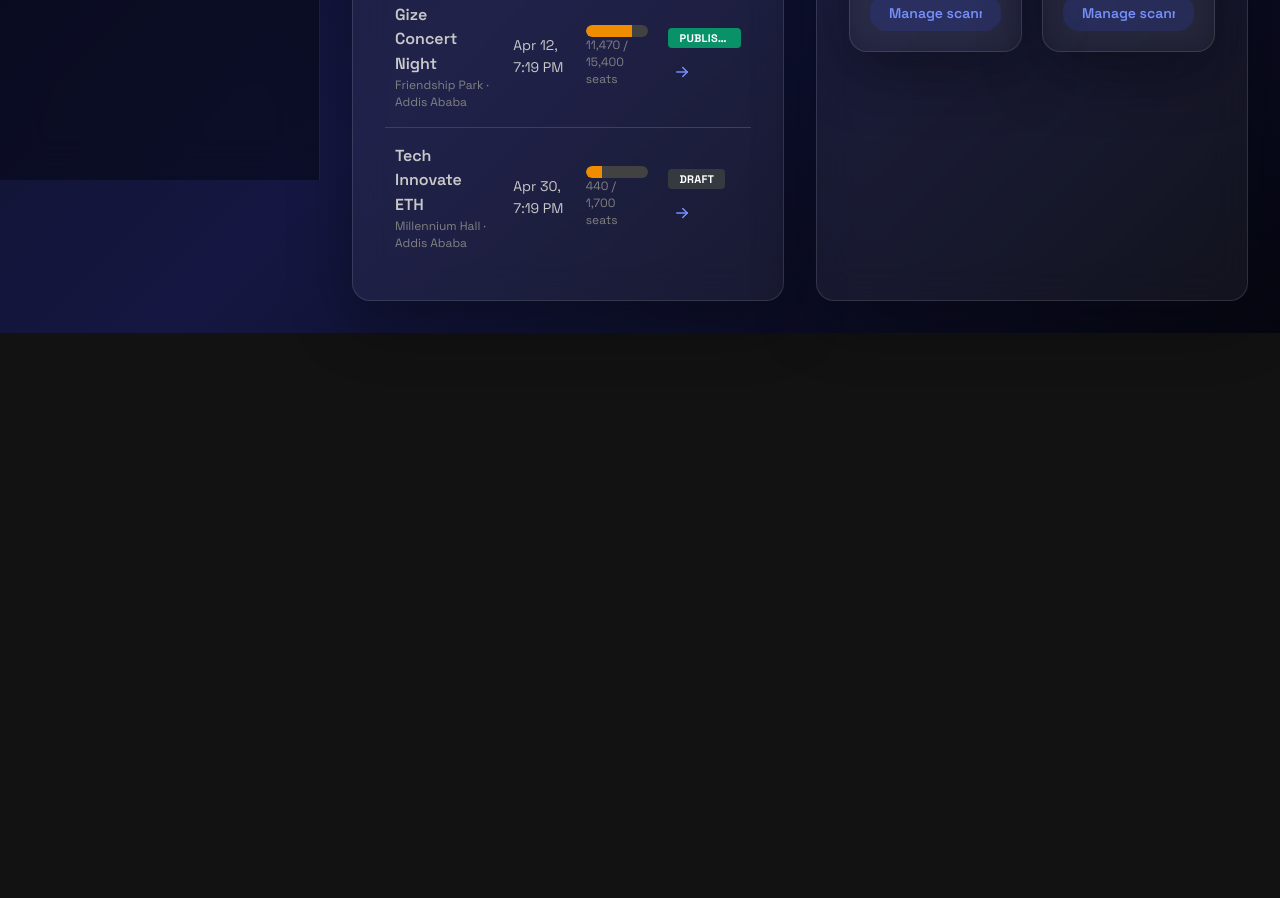
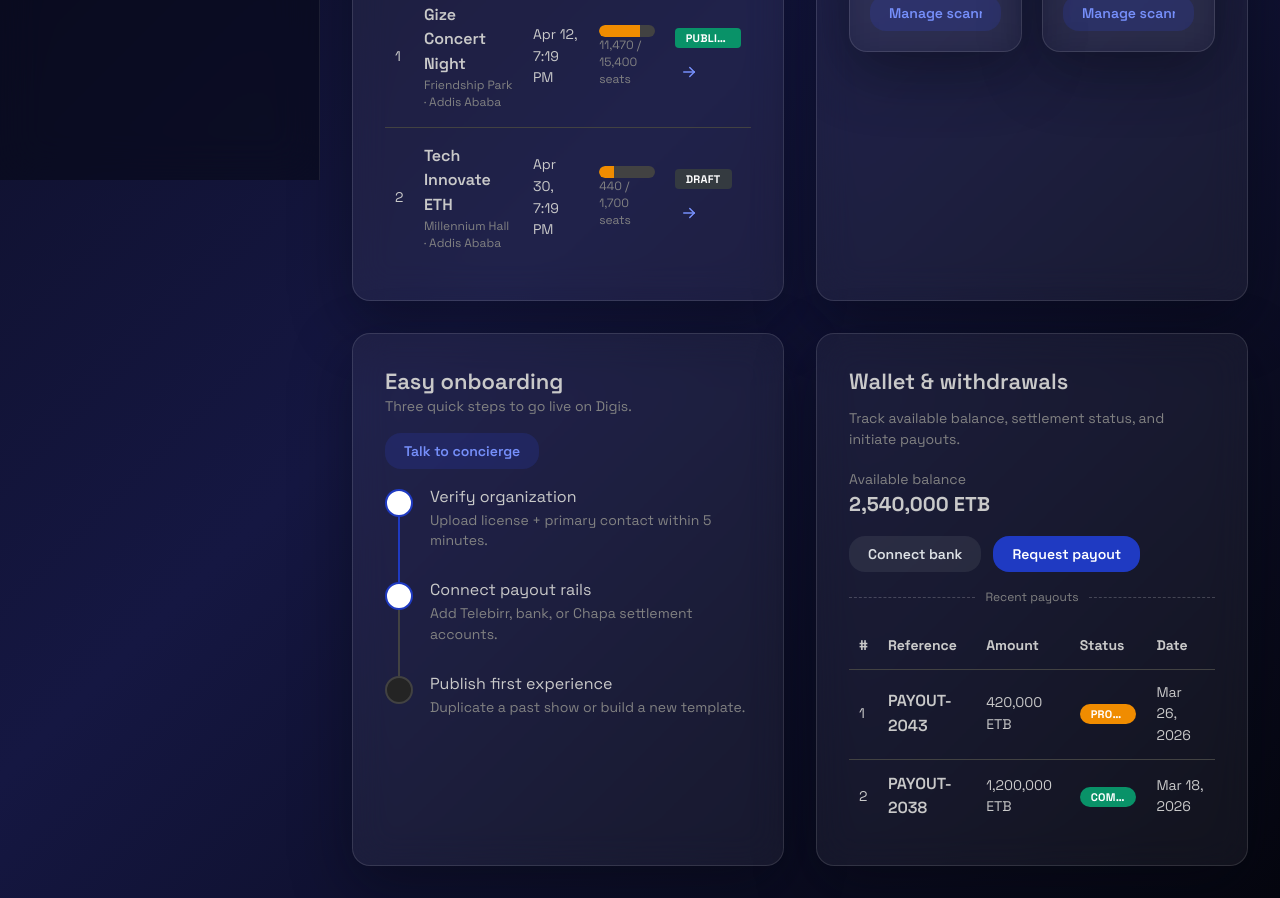
Before and after one commit to abelasnakem/Event-Ticketing, a React (Vite) app: page /organizer in a window 1280 px wide. Shown: the part 620-1518 px from the top of the page. Before the commit the page ends 953 px from the top, so only its background shows below. Built offline with nearby package versions, Linux system fonts and the light colour scheme.

Commit message:
refactor: update project branding and enhance event management features

```diff
--- a/index.html
+++ b/index.html
@@ -4,7 +4,7 @@
     <meta charset="UTF-8" />
     <link rel="icon" type="image/svg+xml" href="/favicon.svg" />
     <meta name="viewport" content="width=device-width, initial-scale=1.0" />
-    <title>event-ticketing</title>
+    <title>Digis</title>
   </head>
   <body>
     <div id="root"></div>
--- a/package.json
+++ b/package.json
@@ -17,6 +17,7 @@
     "@tabler/icons-react": "^3.41.0",
     "copy-to-clipboard": "^3.3.3",
     "dayjs": "^1.11.20",
+    "html-to-image": "^1.11.13",
     "qrcode.react": "^4.2.0",
     "react": "^19.2.4",
     "react-dom": "^19.2.4",
--- a/src/components/admin/AdminLayout.tsx
+++ b/src/components/admin/AdminLayout.tsx
@@ -32,7 +32,7 @@ export default function AdminLayout() {
           <Group>
             <Burger opened={opened} onClick={toggle} hiddenFrom="md" size="sm" color="#f5f6fa" />
             <Text fw={700} fz="lg">
-              EthioTix Admin
+              Digis Admin
             </Text>
             <Badge radius="sm" variant="light" color="nightfall">
               Beta
--- a/src/components/organizer/OrganizerLayout.tsx
+++ b/src/components/organizer/OrganizerLayout.tsx
@@ -41,7 +41,7 @@ export default function OrganizerLayout() {
           <Group gap="md" align="center">
             <Burger opened={opened} onClick={toggle} hiddenFrom="lg" color="#f5f6fa" size="sm" />
             <div>
-              <Text fw={700}>EthioTix Studio</Text>
+              <Text fw={700}>Digis Studio</Text>
               <Text size="sm" c="dimmed">
                 Organizer mode
               </Text>
--- a/src/data/organizerEvents.ts
+++ b/src/data/organizerEvents.ts
@@ -24,6 +24,8 @@ export type OrganizerEvent = {
   datetime: string;
   status: 'Draft' | 'Published' | 'Live';
   link: string;
+  bannerUrl?: string;
+  brandColor?: string;
   tickets: TicketTier[];
   scanners: ScannerDevice[];
 };
@@ -36,7 +38,9 @@ export const organizerEvents: OrganizerEvent[] = [
     venue: 'Friendship Park',
     datetime: dayjs().add(14, 'day').toISOString(),
     status: 'Published',
-    link: 'https://ethiotix.com/e/evt-gize-2045',
+    link: 'https://digis.events/e/evt-gize-2045',
+    bannerUrl: 'https://images.unsplash.com/photo-1506157786151-b8491531f063?auto=format&fit=crop&w=900&q=80',
+    brandColor: '#ff6b6b',
     tickets: [
       { id: 'regular', label: 'Regular', price: 700, total: 12000, sold: 9230 },
       { id: 'vip', label: 'VIP', price: 2200, total: 3000, sold: 1980 },
@@ -54,7 +58,9 @@ export const organizerEvents: OrganizerEvent[] = [
     venue: 'Millennium Hall',
     datetime: dayjs().add(32, 'day').toISOString(),
     status: 'Draft',
-    link: 'https://ethiotix.com/e/evt-tech-5123',
+    link: 'https://digis.events/e/evt-tech-5123',
+    bannerUrl: 'https://images.unsplash.com/photo-1515165562835-c4c1bfa5c0b0?auto=format&fit=crop&w=900&q=80',
+    brandColor: '#4dabf7',
     tickets: [
       { id: 'regular', label: 'General', price: 950, total: 1500, sold: 400 },
       { id: 'vip', label: 'Founder Pass', price: 3200, total: 200, sold: 40 },
--- a/src/pages/admin/Dashboard.tsx
+++ b/src/pages/admin/Dashboard.tsx
@@ -62,6 +62,7 @@ export default function Dashboard() {
           <Table striped highlightOnHover verticalSpacing="sm">
             <Table.Thead>
               <Table.Tr>
+                <Table.Th>#</Table.Th>
                 <Table.Th>Ticket</Table.Th>
                 <Table.Th>Event</Table.Th>
                 <Table.Th>Reason</Table.Th>
@@ -70,8 +71,9 @@ export default function Dashboard() {
               </Table.Tr>
             </Table.Thead>
             <Table.Tbody>
-              {fraudRows.map((row) => (
+              {fraudRows.map((row, index) => (
                 <Table.Tr key={row.ticket}>
+                  <Table.Td>{index + 1}</Table.Td>
                   <Table.Td>
                     <Text ff="monospace">{row.ticket}</Text>
                   </Table.Td>
--- a/src/pages/admin/EventsManagement.tsx
+++ b/src/pages/admin/EventsManagement.tsx
@@ -65,6 +65,7 @@ export default function EventsManagement() {
         <Table verticalSpacing="md" horizontalSpacing="lg" highlightOnHover>
           <Table.Thead>
             <Table.Tr>
+              <Table.Th>#</Table.Th>
               <Table.Th>Event</Table.Th>
               <Table.Th>Organizer</Table.Th>
               <Table.Th>Tickets</Table.Th>
@@ -74,8 +75,9 @@ export default function EventsManagement() {
             </Table.Tr>
           </Table.Thead>
           <Table.Tbody>
-            {filtered.map((event) => (
+            {filtered.map((event, index) => (
               <Table.Tr key={event.id}>
+                <Table.Td>{index + 1}</Table.Td>
                 <Table.Td>
                   <Text fw={600}>{event.name}</Text>
                   <Text size="xs" ff="monospace" c="dimmed">
--- a/src/pages/organizer/OrganizerDashboard.tsx
+++ b/src/pages/organizer/OrganizerDashboard.tsx
@@ -1,4 +1,4 @@
-import { ActionIcon, Badge, Button, Card, Group, Progress, SimpleGrid, Table, Text, ThemeIcon, Title } from '@mantine/core';
+import { ActionIcon, Badge, Button, Card, Divider, Group, Progress, SimpleGrid, Stack, Table, Text, ThemeIcon, Timeline, Title } from '@mantine/core';
 import { IconArrowRight, IconCalendarEvent, IconDeviceMobile, IconTicket, IconUsers } from '@tabler/icons-react';
 import dayjs from 'dayjs';
 import { useNavigate } from 'react-router-dom';
@@ -26,6 +26,11 @@ const statsConfig = [
     icon: IconDeviceMobile,
     color: 'violet',
   },
+];
+
+const payoutHistory = [
+  { id: 'PAYOUT-2043', amount: '420,000 ETB', status: 'Processing', date: 'Mar 26, 2026' },
+  { id: 'PAYOUT-2038', amount: '1,200,000 ETB', status: 'Completed', date: 'Mar 18, 2026' },
 ];
 
 export default function OrganizerDashboard() {
@@ -83,6 +88,7 @@ export default function OrganizerDashboard() {
           <Table verticalSpacing="md" highlightOnHover>
             <Table.Thead>
               <Table.Tr>
+                <Table.Th>#</Table.Th>
                 <Table.Th>Event</Table.Th>
                 <Table.Th>Date</Table.Th>
                 <Table.Th>Fill rate</Table.Th>
@@ -90,13 +96,14 @@ export default function OrganizerDashboard() {
               </Table.Tr>
             </Table.Thead>
             <Table.Tbody>
-              {organizerEvents.map((event) => {
+              {organizerEvents.map((event, index) => {
                 const total = event.tickets.reduce((sum, tier) => sum + tier.total, 0);
                 const sold = event.tickets.reduce((sum, tier) => sum + tier.sold, 0);
                 const progress = Math.round((sold / total) * 100);
 
                 return (
                   <Table.Tr key={event.id}>
+                    <Table.Td>{index + 1}</Table.Td>
                     <Table.Td>
                       <Text fw={600}>{event.name}</Text>
                       <Text size="xs" c="dimmed">
@@ -154,6 +161,93 @@ export default function OrganizerDashboard() {
           </SimpleGrid>
         </Card>
       </SimpleGrid>
+
+      <SimpleGrid cols={{ base: 1, lg: 2 }} spacing="xl" mt="xl">
+        <Card className="glass-panel" padding="xl">
+          <Group justify="space-between" align="center" mb="lg">
+            <div>
+              <Title order={3}>Easy onboarding</Title>
+              <Text size="sm" c="dimmed">
+                Three quick steps to go live on Digis.
+              </Text>
+            </div>
+            <Button variant="light" radius="lg">
+              Talk to concierge
+            </Button>
+          </Group>
+          <Timeline active={1} bulletSize={28} lineWidth={2} color="nightfall">
+            <Timeline.Item title="Verify organization">
+              <Text size="sm" c="dimmed">
+                Upload license + primary contact within 5 minutes.
+              </Text>
+            </Timeline.Item>
+            <Timeline.Item title="Connect payout rails">
+              <Text size="sm" c="dimmed">
+                Add Telebirr, bank, or Chapa settlement accounts.
+              </Text>
+            </Timeline.Item>
+            <Timeline.Item title="Publish first experience">
+              <Text size="sm" c="dimmed">
+                Duplicate a past show or build a new template.
+              </Text>
+            </Timeline.Item>
+          </Timeline>
+        </Card>
+
+        <Card className="glass-panel" padding="xl">
+          <Title order={3} mb="sm">
+            Wallet & withdrawals
+          </Title>
+          <Text size="sm" c="dimmed" mb="lg">
+            Track available balance, settlement status, and initiate payouts.
+          </Text>
+          <Stack gap="md">
+            <Group justify="space-between">
+              <div>
+                <Text size="sm" c="dimmed">
+                  Available balance
+                </Text>
+                <Text fw={700} fz="xl">
+                  2,540,000 ETB
+                </Text>
+              </div>
+              <Group gap="sm">
+                <Button variant="light" color="gray">
+                  Connect bank
+                </Button>
+                <Button color="nightfall">Request payout</Button>
+              </Group>
+            </Group>
+            <Divider label="Recent payouts" labelPosition="center" variant="dashed" color="rgba(255,255,255,0.2)" />
+            <Table verticalSpacing="sm" highlightOnHover>
+              <Table.Thead>
+                <Table.Tr>
+                  <Table.Th>#</Table.Th>
+                  <Table.Th>Reference</Table.Th>
+                  <Table.Th>Amount</Table.Th>
+                  <Table.Th>Status</Table.Th>
+                  <Table.Th>Date</Table.Th>
+                </Table.Tr>
+              </Table.Thead>
+              <Table.Tbody>
+                {payoutHistory.map((payout, index) => (
+                  <Table.Tr key={payout.id}>
+                    <Table.Td>{index + 1}</Table.Td>
+                    <Table.Td>
+                      <Text fw={600}>{payout.id}</Text>
+                    </Table.Td>
+                    <Table.Td>{payout.amount}</Table.Td>
+                    <Table.Td>
+                      <Badge color={payout.status === 'Completed' ? 'teal' : 'yellow'}>{payout.status}</Badge>
+                    </Table.Td>
+                    <Table.Td>{payout.date}</Table.Td>
+                  </Table.Tr>
+                ))}
+              </Table.Tbody>
+            </Table>
+          </Stack>
+        </Card>
+      </SimpleGrid>
     </div>
   );
 }
```
Also changed, not shown: src/pages/organizer/EventBuilder.tsx (+34 -4 lines), src/pages/organizer/EventDetails.tsx (+117 -18 lines), 1 other file (tests, documents, lock files or other folders).
